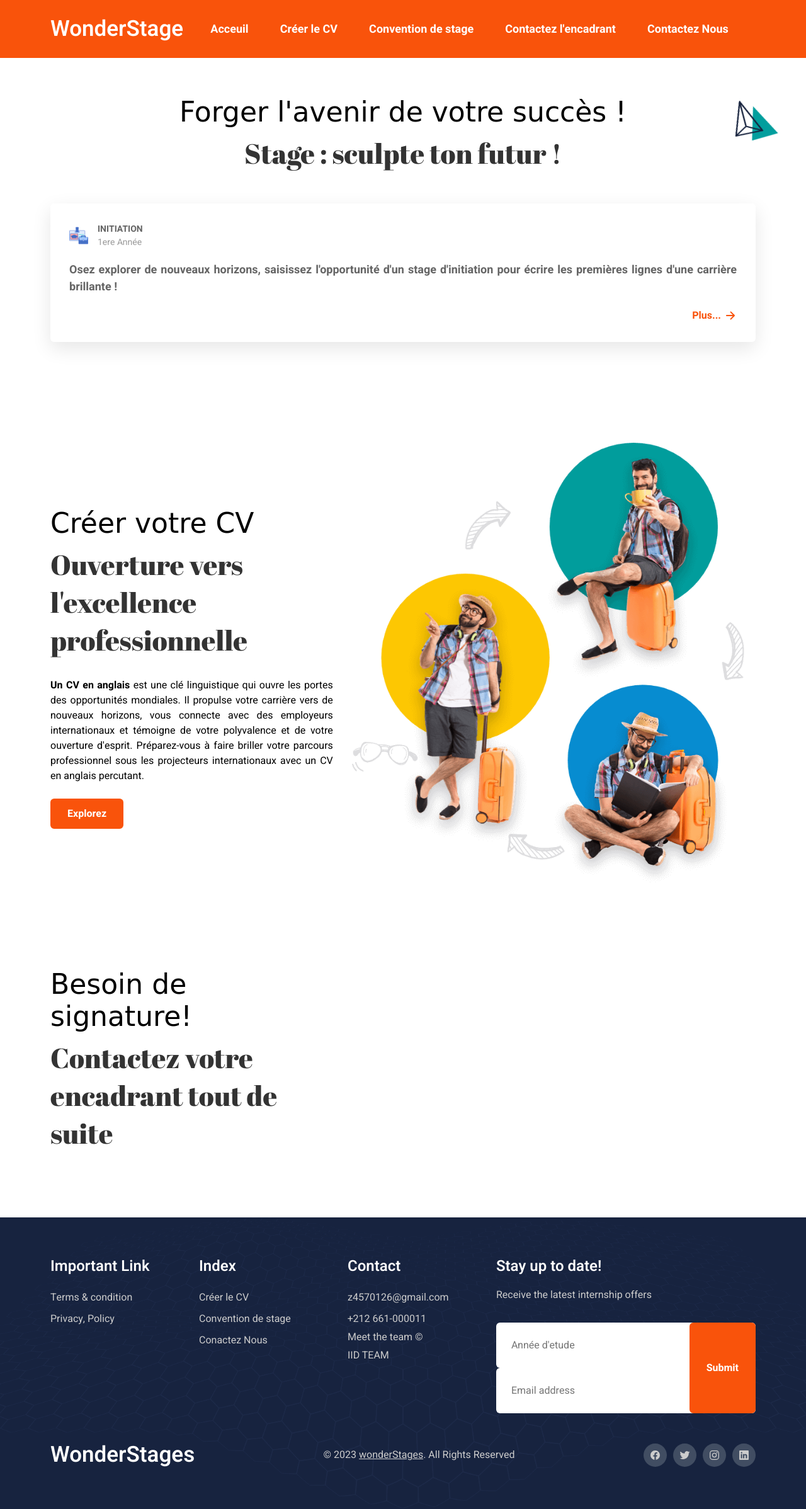
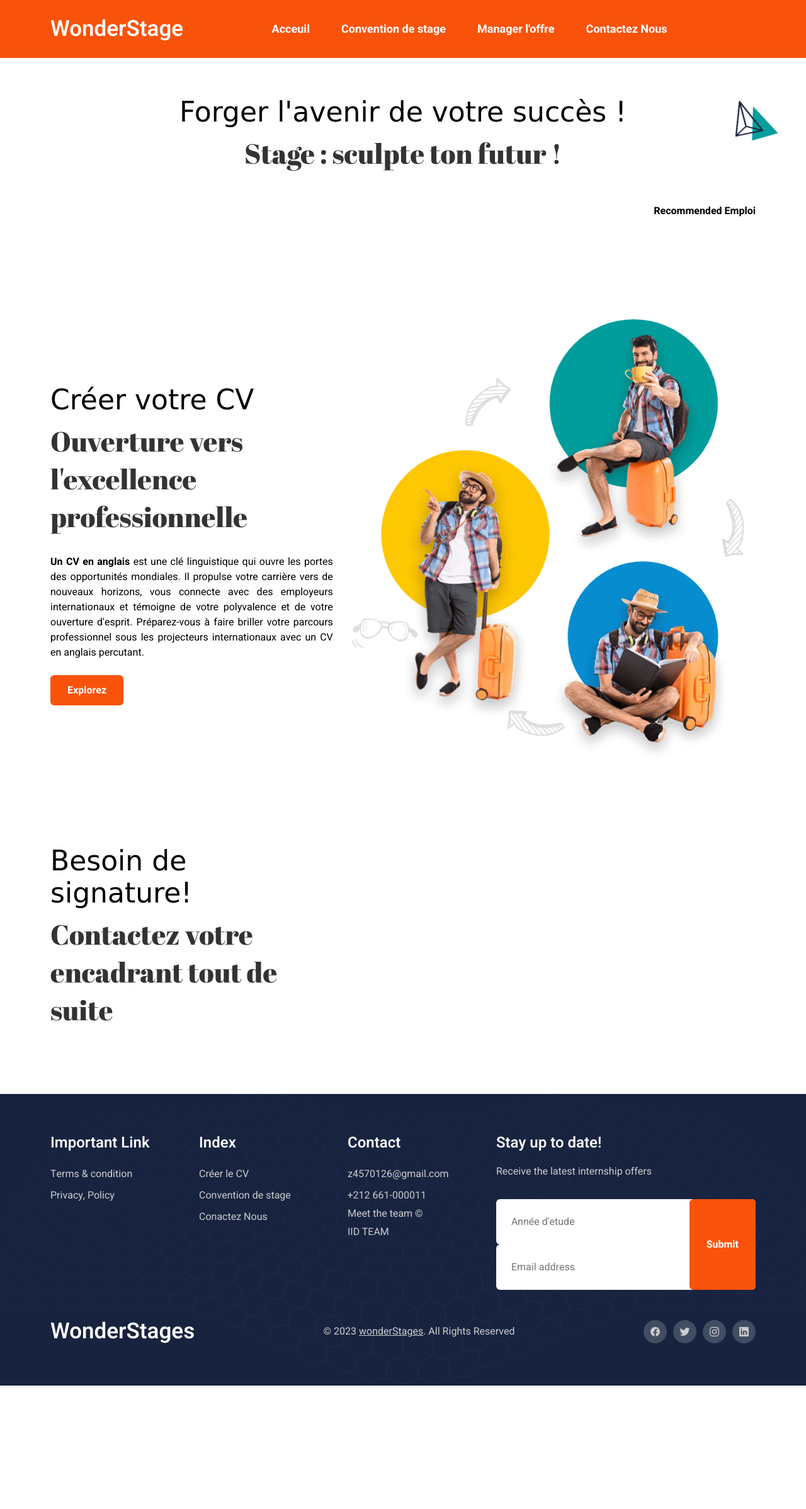
Before and after one commit to abarah/Projet_job_offers, a Flask app: page / in a window 1280 px wide. Shown: the whole page at 63% size. After the commit the page ends 2200 px from the top, so only its background shows below. Run offline with Flask 2, Linux system fonts and the light colour scheme; some web fonts are replaced.

Commit message:
Update index.html

```diff
--- a/templates/index.html
+++ b/templates/index.html
@@ -55,15 +55,11 @@
           </li>
 
           <li>
-            <a href="#" class="navbar-link">Créer le CV </a>
-          </li>
-
-          <li>
             <a href="https://isfa.univ-lyon1.fr/etudiant/scolarite" class="navbar-link">Convention de stage</a>
           </li>
 
           <li>
-            <a href="manage_job_offers" class="navbar-link">Contactez l'encadrant</a>
+            <a href="manage_job_offers" class="navbar-link">Manager l'offre</a>
           </li>
 
 
@@ -93,38 +89,13 @@
 
           <h2 class="h2 section-title">Stage : sculpte ton futur ! </h2>
 <ul>
-          <li>
-              <div class="blog-card">
 
-                <div class="card-content">
 
-                  <div class="card-wrapper">
-
-                    <div class="author-wrapper">
-                      <figure class="author-avatar">
-                        <img src="../static/images/university.png" width="30" height="30" alt="Jony bristow">
-                      </figure>
-
-                      <div>
-                        <a href="#" class="author-name"><b>INITIATION</b></a>
-
-                        <p class="author-title">1ere Année</p>
-                      </div>
-                    </div>
-
-                  </div>
-
-                  <h3 class="card-title">
-                    <p >
-                      <div style="text-align: justify;">Osez explorer de nouveaux horizons, saisissez l'opportunité d'un stage d'initiation pour écrire les premières lignes d'une carrière brillante !
-                      </div>
-                    </p>
-                  </h3>
 
                   <a href="uploadInit" class="btn-link" name="init">
-                    <span>Plus...</span>
-
-                    <ion-icon name="arrow-forward-outline" aria-hidden="true"></ion-icon>
+                    <button type="button">
+    Recommended Emploi
+  </button>
                   </a>
 
                 </div>
```
